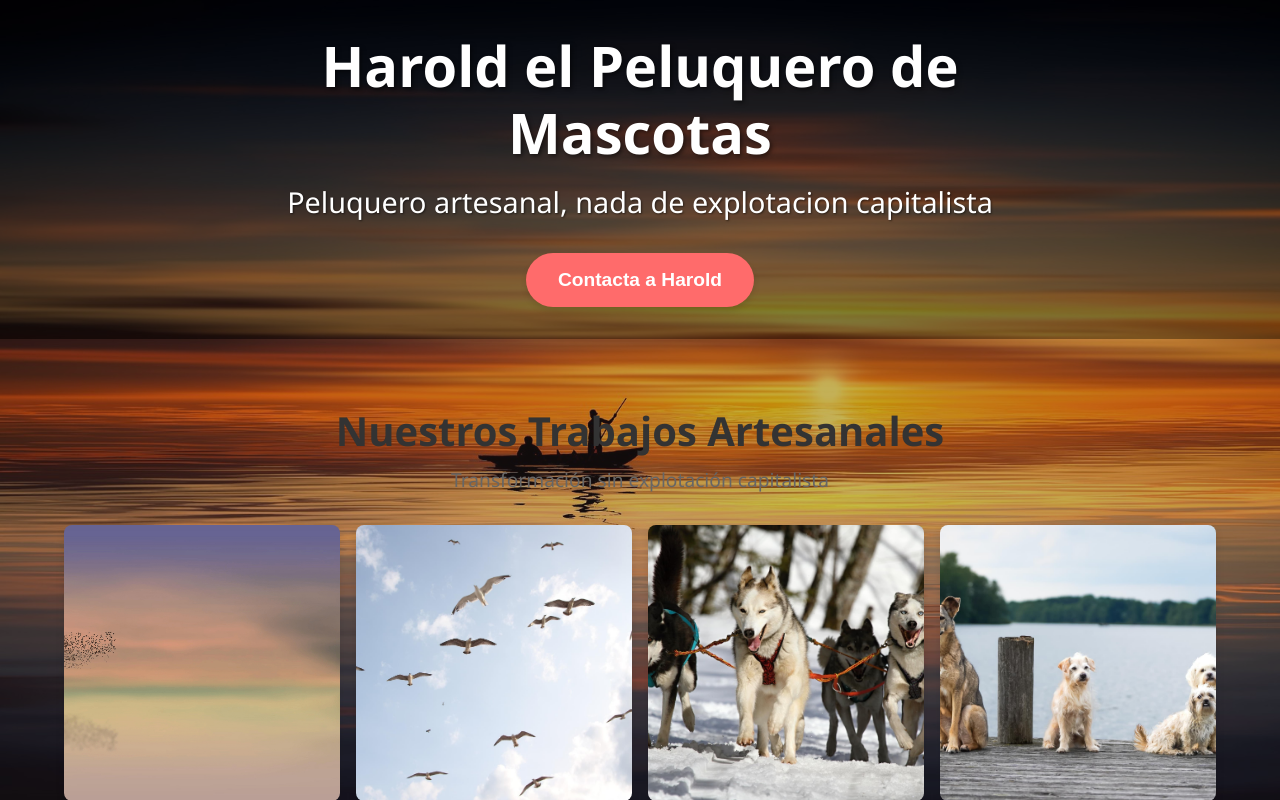
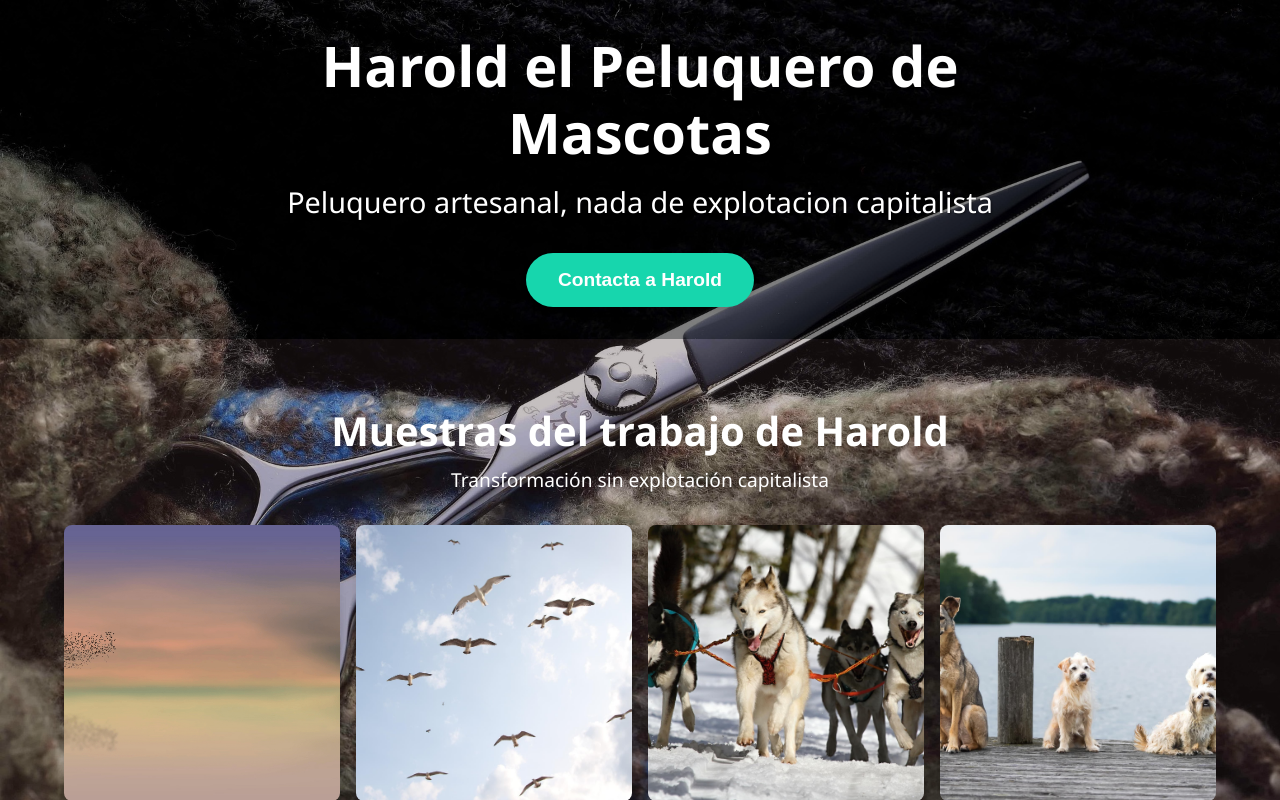
Before and after one commit to Marxianfriedman/peluquero-de-mascotas, a Vue app: page / in a window 1280 px wide. Shown: the top 800 px of the page. Built offline with nearby package versions, Linux system fonts and the light colour scheme.

Commit message:
arreglo de estilos

```diff
--- a/src/App.vue
+++ b/src/App.vue
@@ -31,7 +31,7 @@ body {
 .contenedor {
   min-height: 100vh;
   width: 100%;
-  background: url(/public/Fondo.jpg) no-repeat center center fixed;
+  background: url(/public/fondo2.jpg) no-repeat center center fixed;
   background-size: cover;
   display: flex;
   flex-direction: column;
--- a/src/components/BotonDeContacto.vue
+++ b/src/components/BotonDeContacto.vue
@@ -32,7 +32,7 @@ export default {
 
 <style scoped>
 .boton {
-  background-color: #ff6b6b;
+  background-color: #17d6ad;
   color: white;
   border: none;
   padding: 1rem 2rem;
--- a/src/components/GaleriaDeFotos.vue
+++ b/src/components/GaleriaDeFotos.vue
@@ -1,6 +1,6 @@
 <template>
   <section class="galeria">
-    <h2 class="titulo-galeria">Nuestros Trabajos Artesanales</h2>
+    <h2 class="titulo-galeria">Muestras del trabajo de Harold</h2>
     <p class="descripcion-galeria">Transformación sin explotación capitalista</p>
 
     <div class="contenedor-galeria">
@@ -93,13 +93,13 @@ export default {
 
 .titulo-galeria {
   font-size: clamp(1.8rem, 4vw, 2.5rem);
-  color: #333;
+  color: #ffffff;
   margin-bottom: 0.5rem;
 }
 
 .descripcion-galeria {
   font-size: clamp(1rem, 2vw, 1.2rem);
-  color: #666;
+  color: #ffffff;
   margin-bottom: 2rem;
 }
 
```
Also changed, not shown: public/fondo2.jpg (added).
